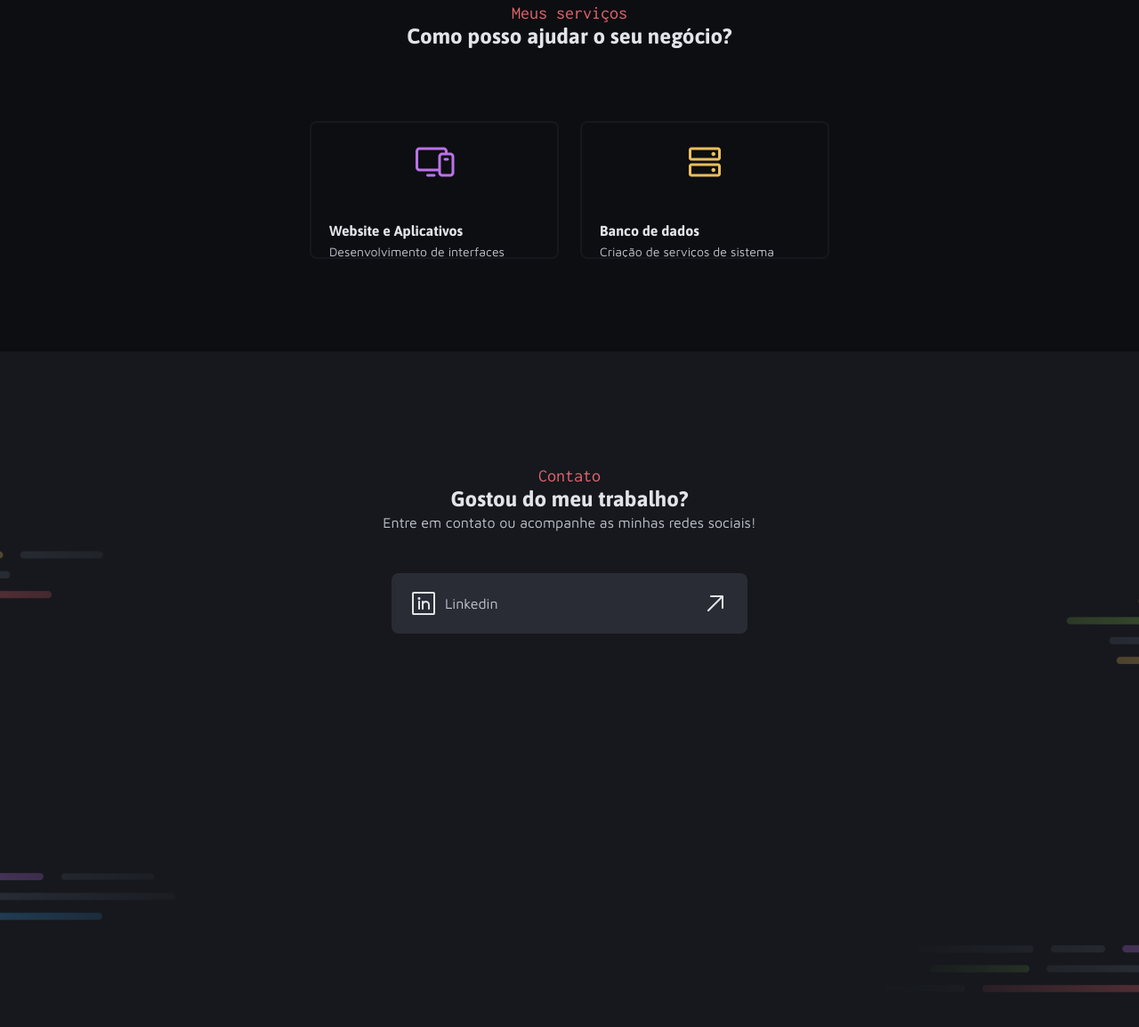
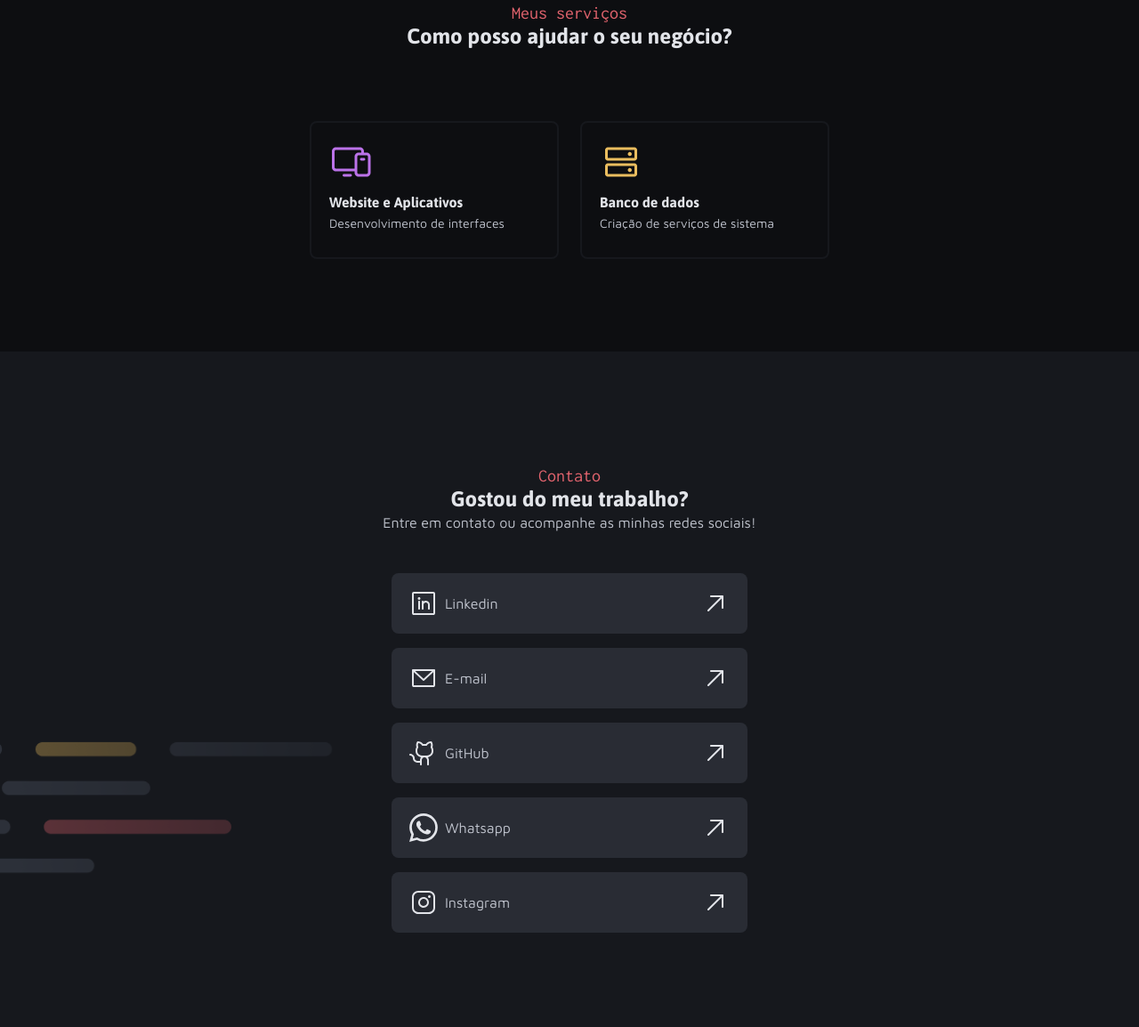
Before and after one commit to Csrrodriguess/PORTFOLIO-DEV, a plain HTML site: page index.html in a window 1280 px wide. Shown: the part 1792-2946 px from the top of the page at 89% size. Drawn offline with Linux system fonts and the light colour scheme; a web font is replaced by a local one.

Commit message:
completando a parte de Contact e resumindo meu codigo no index e header

```diff
--- a/index.html
+++ b/index.html
@@ -127,10 +127,50 @@
       </div>
 
       <div class="contact-grid">
-        <a href="https://www.linkedin.com" class="contact-card">
+        <a href="https://www.linkedin.com/in/cesar-rodrigues-b9764413b/" target="_blank" class="contact-card">
           <div class="left-content">
             <img src="assets/icons/LinkedinLogo.svg" alt="Linkedin" class="logo">
             <p>Linkedin</p>
+          </div>
+          <img src="assets/icons/ArrowUpRight.svg" alt="ArrowUpRight" class="button">
+        </a>
+      </div>
+
+      <div class="contact-grid">
+        <a href="mailto:csrrodrigues23@gmail.com" target="_blank" class="contact-card">
+          <div class="left-content">
+            <img src="assets/icons/EnvelopeSimple.svg" alt="E-mail" class="logo">
+            <p>E-mail</p>
+          </div>
+          <img src="assets/icons/ArrowUpRight.svg" alt="ArrowUpRight" class="button">
+        </a>
+      </div>
+
+      <div class="contact-grid">
+        <a href="https://github.com/Csrrodriguess" target="_blank" class="contact-card">
+          <div class="left-content">
+            <img src="assets/icons/GithubLogo.svg" alt="GitHub" class="logo">
+            <p>GitHub</p>
+          </div>
+          <img src="assets/icons/ArrowUpRight.svg" alt="ArrowUpRight" class="button">
+        </a>
+      </div>
+
+      <div class="contact-grid">
+        <a href="https://wa.me/5537991105903" target="_blank" class="contact-card">
+          <div class="left-content">
+            <img src="assets/icons/whatsapp.svg" alt="Whatsapp" class="logo">
+            <p>Whatsapp</p>
+          </div>
+          <img src="assets/icons/ArrowUpRight.svg" alt="ArrowUpRight" class="button">
+        </a>
+      </div>
+
+      <div class="contact-grid">
+        <a href="https://www.instagram.com/csrrodrigues_/" target="_blank" class="contact-card">
+          <div class="left-content">
+            <img src="assets/icons/InstagramLogo.svg" alt="Instagram" class="logo">
+            <p>Instagram</p>
           </div>
           <img src="assets/icons/ArrowUpRight.svg" alt="ArrowUpRight" class="button">
         </a>
--- a/styles/header.css
+++ b/styles/header.css
@@ -185,14 +185,18 @@ p {
 .grid-card {
   width: 280px;
   height: 155px;
+  padding: 20px;
   border: 2px solid var(--gray-500);
   border-radius: 8px;
   overflow: hidden;
+  background: transparent;
 }
 
-.device-img,
-.text {
-  margin: 20px;
+.grid {
+  display: flex;
+  flex-direction: column;
+  align-items: flex-start;
+  gap: 12px
 }
 
 .text {
@@ -203,7 +207,7 @@ p {
 }
 
 #contact {
-  background: url("../assets/Background/Background_Contacts.png") center/cover no-repeat;
+  background: url("../assets/Background/Background_Contacts.png");
   padding: 128px 120px 200px;
   height: 787px;
 }
@@ -223,6 +227,7 @@ p {
   background-color: var(--gray-400);
   text-decoration: none;
   color: inherit;
+  margin-bottom: 16px;
 }
 
 .contact-card:hover {
```
